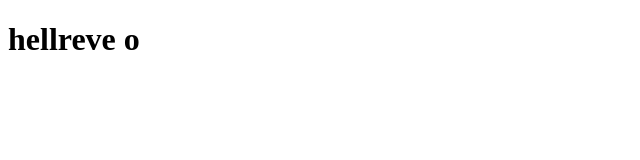
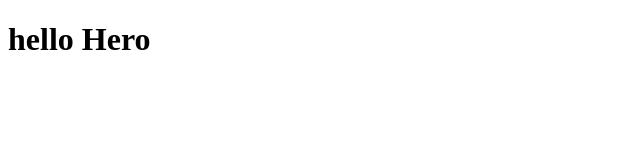
Before and after one commit to harsh8770/React, a plain HTML site: page index.html in a window 1280 px wide. Shown: the full height of the page, 0-640 px from the left. Drawn offline with Linux system fonts and the light colour scheme.

Commit message:
fixed extra content

```diff
--- a/index.html
+++ b/index.html
@@ -6,6 +6,6 @@
         </title>
         </head>
     <body>
-        <h1>hellreve o</h1>
+        <h1>hello Hero</h1>
     </body>
 </html>
```
Also changed, not shown: 1 other file.
